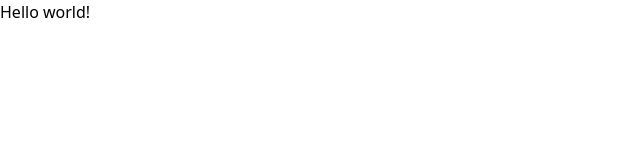
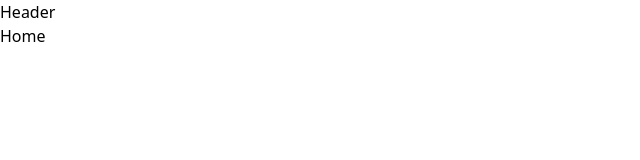
Before and after one commit to Dev-JoaoVictor/cardadio-kamel, a React (Vite) app: page / in a window 1280 px wide. Shown: the top 160 px of the page, without its empty margins (0-640 px from the left). Built offline with nearby package versions, Linux system fonts and the light colour scheme.

Commit message:
feat: adiciona a configuracao de rotas das paginas

```diff
--- a/src/App.tsx
+++ b/src/App.tsx
@@ -1,11 +1,21 @@
-function App() {
-  return (
-    <>
-      <h1 className="text-3xl font-bold underline">
-        Hello world!
-      </h1>
-    </>
-  )
-}
+import { createBrowserRouter } from "react-router-dom";
 
-export default App
+import { Home } from "./pages/Home";
+import { Cart } from "./pages/Cart";
+import { Layout } from "./components/Layout";
+
+export const router = createBrowserRouter([
+  {
+    element: <Layout />,
+    children: [
+      {
+        path: "/",
+        element: <Home />
+      },
+      {
+        path: "/cart",
+        element: <Cart />
+      }
+    ]
+  }
+])
--- /dev/null
+++ b/src/components/Header/index.tsx
@@ -0,0 +1,5 @@
+export function Header(){
+  return (
+    <h1>Header</h1>
+  )
+}
--- /dev/null
+++ b/src/components/Layout/index.tsx
@@ -0,0 +1,11 @@
+import { Header } from "../Header";
+import { Outlet } from "react-router-dom";
+
+export function Layout() {
+  return (
+    <>
+      <Header />
+      <Outlet />
+    </>
+  )
+}
--- a/src/main.tsx
+++ b/src/main.tsx
@@ -1,10 +1,11 @@
 import React from 'react'
 import ReactDOM from 'react-dom/client'
-import App from './App.tsx'
+import { router } from './App.tsx'
+import { RouterProvider } from 'react-router-dom'
 import './index.css'
 
 ReactDOM.createRoot(document.getElementById('root')!).render(
   <React.StrictMode>
-    <App />
+    <RouterProvider router={router} />
   </React.StrictMode>,
 )
--- /dev/null
+++ b/src/pages/Cart/index.tsx
@@ -0,0 +1,5 @@
+export function Cart(){
+  return (
+    <h1>Carrinnho de compras</h1>
+  )
+}
--- /dev/null
+++ b/src/pages/Home/index.tsx
@@ -0,0 +1,5 @@
+export function Home() {
+  return (
+    <h1>Home</h1>
+  )
+}
```
